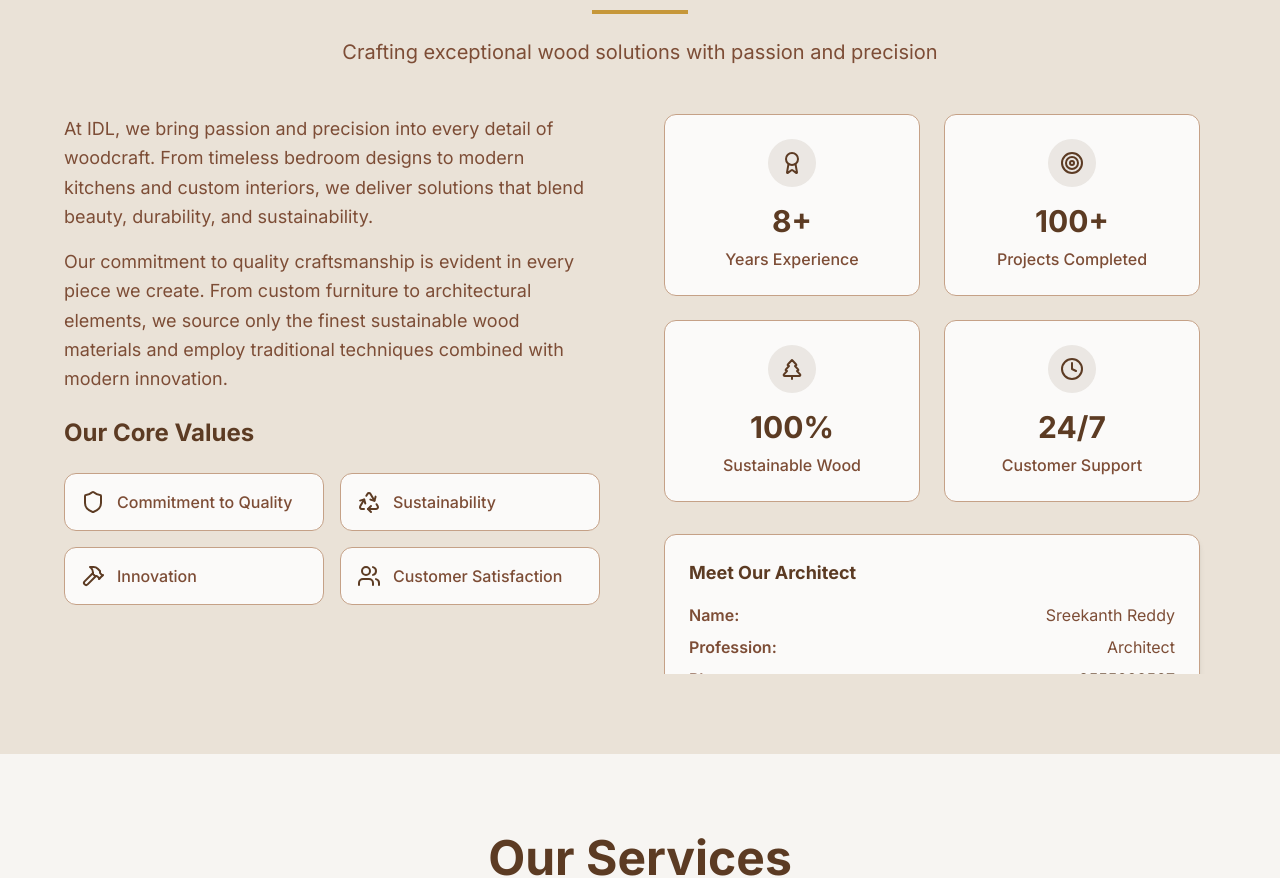
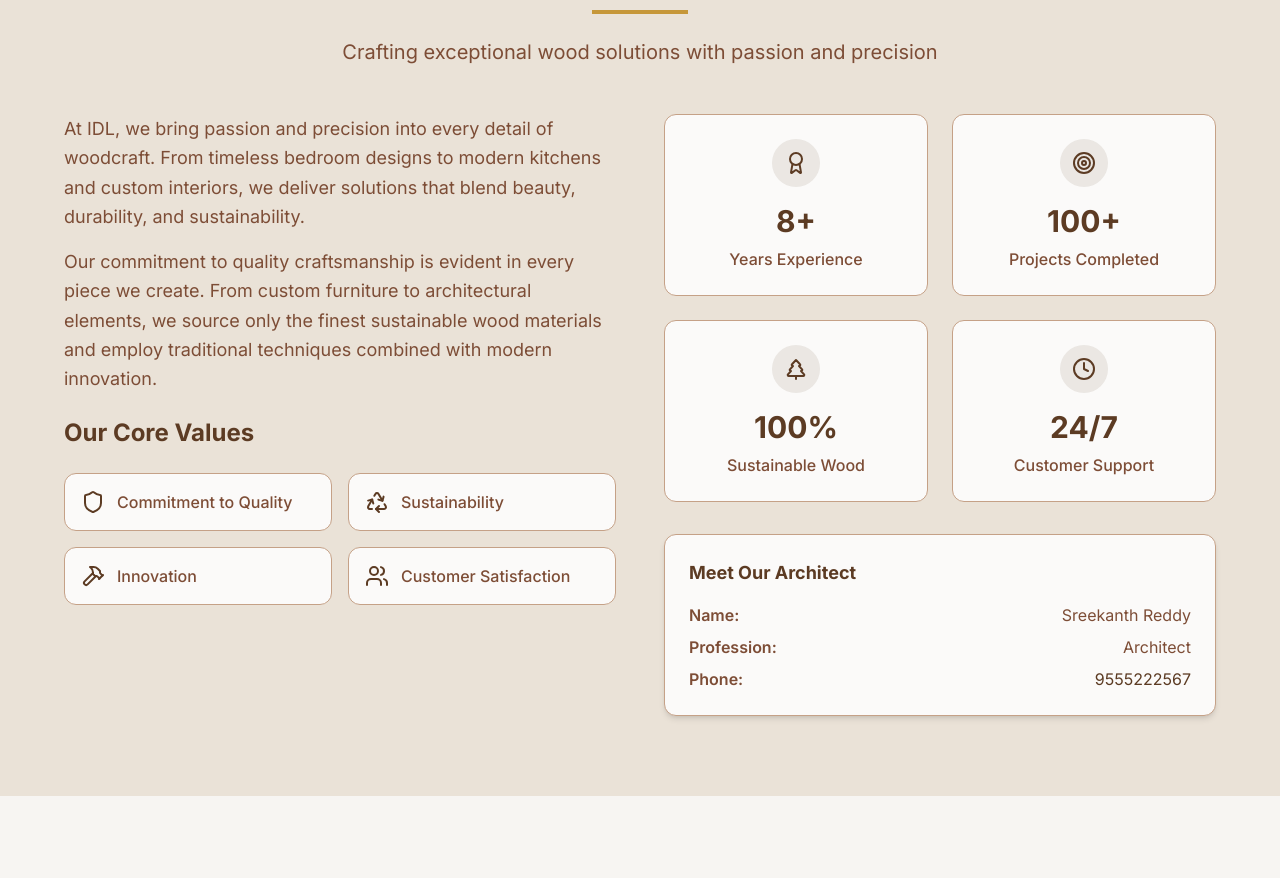
Before and after one commit to shivareddy2002/woodland-crafted-designs, a React (Vite) app: page / in a window 1280 px wide. Shown: the part 3164-4042 px from the top of the page. Built offline with nearby package versions, Linux system fonts and the light colour scheme.

Commit message:
Refactor: Remove scrollbars from About section

```diff
--- a/src/components/About.tsx
+++ b/src/components/About.tsx
@@ -17,7 +17,7 @@ const About = () => {
 
           <div className="grid grid-cols-1 lg:grid-cols-2 gap-8 lg:gap-12 h-full">
             {/* Content Section */}
-            <div className="space-y-6 overflow-y-auto max-h-[70vh] pr-4">
+            <div className="space-y-6">
               <div className="space-y-4">
                 <p className="text-lg text-wood-dark leading-relaxed">
                   At IDL, we bring passion and precision into every detail of woodcraft. From timeless bedroom designs to modern kitchens and custom interiors, we deliver solutions that blend beauty, durability, and sustainability.
@@ -53,7 +53,7 @@ const About = () => {
             </div>
 
             {/* Statistics Section */}
-            <div className="space-y-8 overflow-y-auto max-h-[70vh] pr-4">
+            <div className="space-y-8">
               <div className="grid grid-cols-1 sm:grid-cols-2 gap-6">
                 <div className="text-center p-6 bg-card rounded-lg border border-wood-medium group hover:shadow-lg transition-all duration-300">
                   <div className="w-12 h-12 mx-auto mb-4 flex items-center justify-center bg-primary/10 rounded-full">
```
